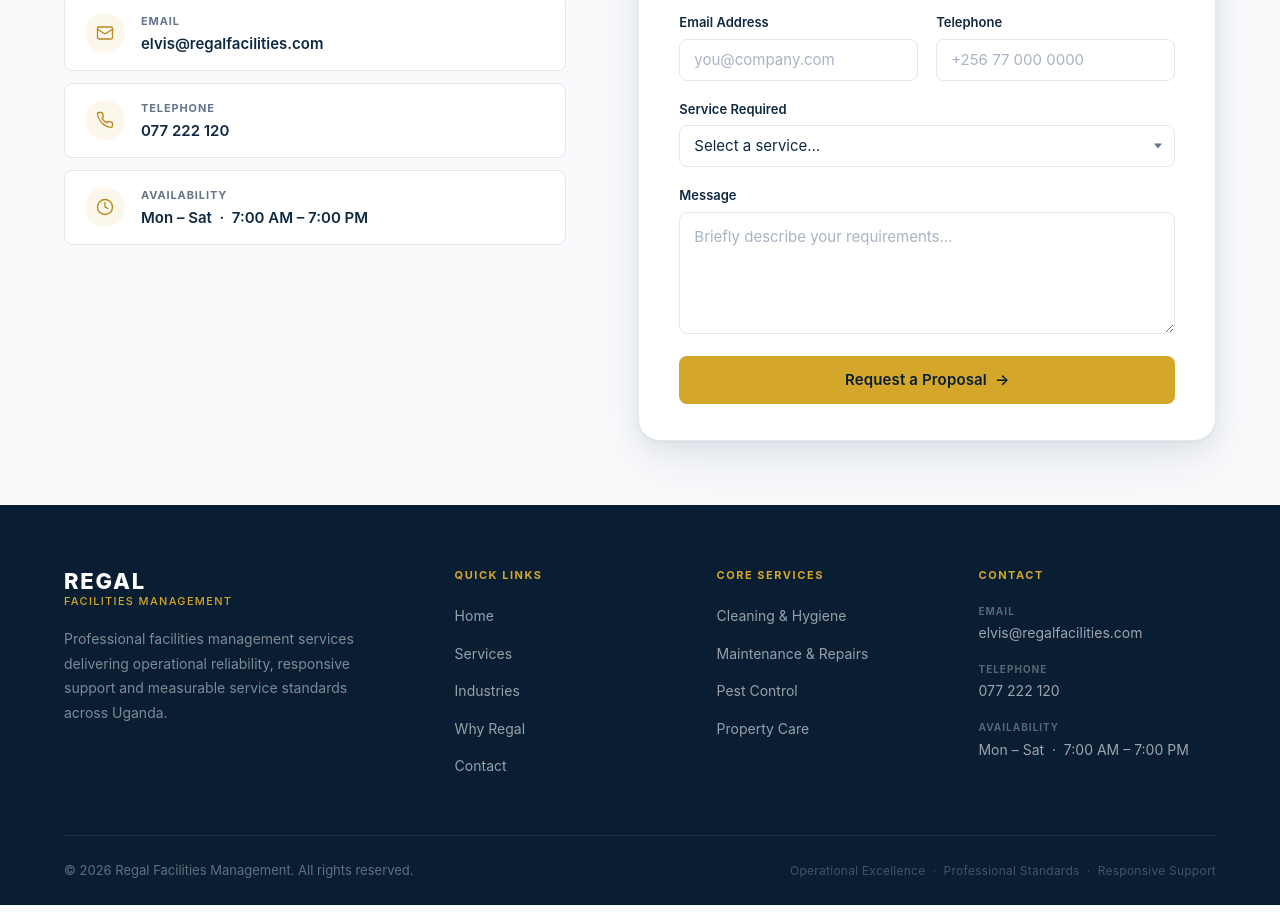
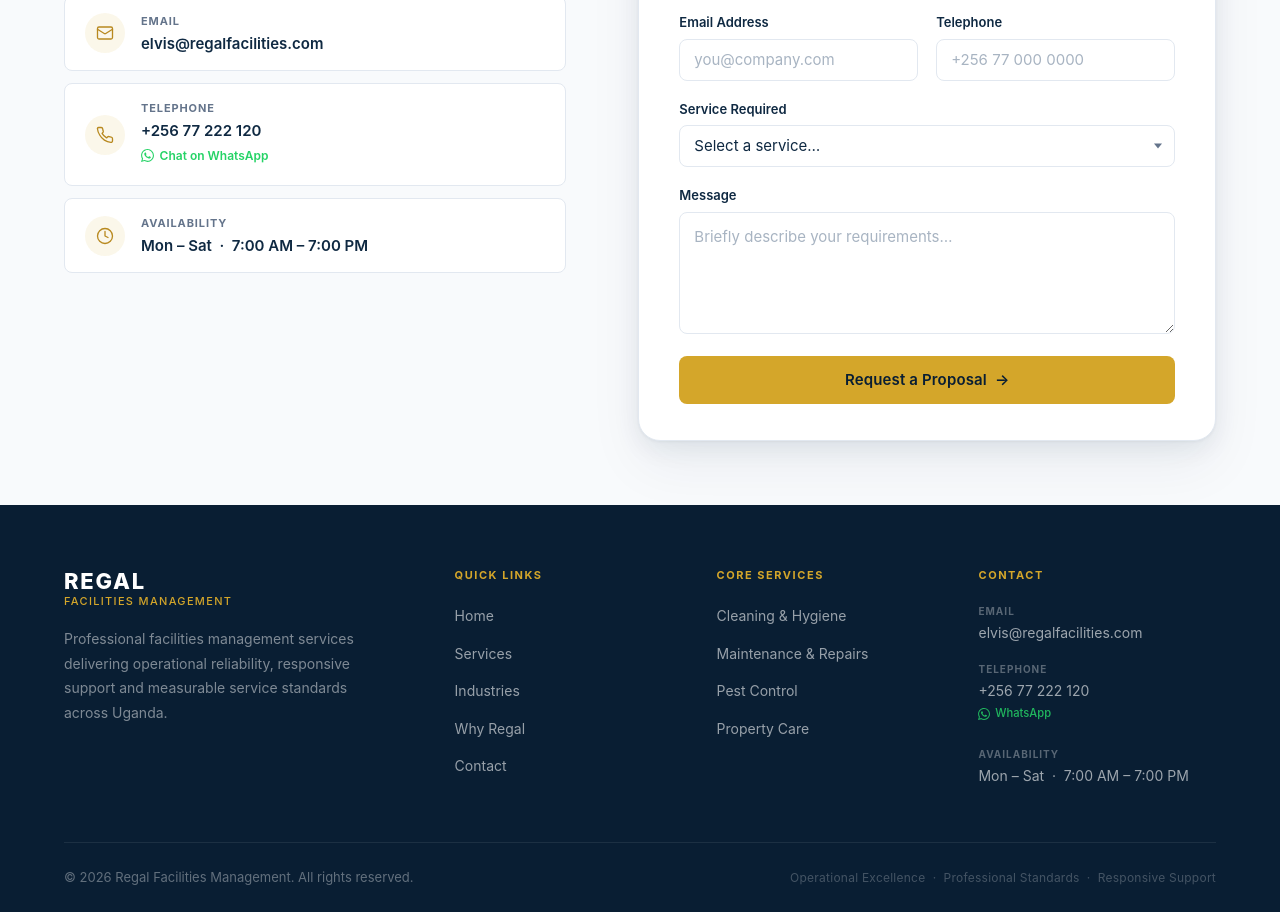
Before and after one commit to collins-adhola/Regal, a React (Vite) app: page / in a window 1280 px wide. Shown: the part 3600-4512 px from the top of the page. Built offline with nearby package versions, Linux system fonts and the light colour scheme.

Commit message:
whatsApp added

```diff
--- a/src/App.tsx
+++ b/src/App.tsx
@@ -575,7 +575,18 @@
                   </div>
                   <div>
                     <p className="ct-card-label">Telephone</p>
-                    <a href="tel:077222120" className="ct-card-value">077 222 120</a>
+                    <a href="tel:+25677222120" className="ct-card-value">+256 77 222 120</a>
+                    <a
+                      href="https://wa.me/25677222120"
+                      className="ct-whatsapp-link"
+                      target="_blank"
+                      rel="noopener noreferrer"
+                    >
+                      <svg viewBox="0 0 24 24" width="13" height="13" fill="currentColor" aria-hidden="true">
+                        <path d="M17.472 14.382c-.297-.149-1.758-.867-2.03-.967-.273-.099-.471-.148-.67.15-.197.297-.767.966-.94 1.164-.173.199-.347.223-.644.075-.297-.15-1.255-.463-2.39-1.475-.883-.788-1.48-1.761-1.653-2.059-.173-.297-.018-.458.13-.606.134-.133.298-.347.446-.52.149-.174.198-.298.298-.497.099-.198.05-.371-.025-.52-.075-.149-.669-1.612-.916-2.207-.242-.579-.487-.5-.669-.51-.173-.008-.371-.01-.57-.01-.198 0-.52.074-.792.372-.272.297-1.04 1.016-1.04 2.479 0 1.462 1.065 2.875 1.213 3.074.149.198 2.096 3.2 5.077 4.487.709.306 1.262.489 1.694.625.712.227 1.36.195 1.871.118.571-.085 1.758-.719 2.006-1.413.248-.694.248-1.289.173-1.413-.074-.124-.272-.198-.57-.347m-5.421 7.403h-.004a9.87 9.87 0 01-5.031-1.378l-.361-.214-3.741.982.998-3.648-.235-.374a9.86 9.86 0 01-1.51-5.26c.001-5.45 4.436-9.884 9.888-9.884 2.64 0 5.122 1.03 6.988 2.898a9.825 9.825 0 012.893 6.994c-.003 5.45-4.437 9.884-9.885 9.884m8.413-18.297A11.815 11.815 0 0012.05 0C5.495 0 .16 5.335.157 11.892c0 2.096.547 4.142 1.588 5.945L.057 24l6.305-1.654a11.882 11.882 0 005.683 1.448h.005c6.554 0 11.89-5.335 11.893-11.893a11.821 11.821 0 00-3.48-8.413z"/>
+                      </svg>
+                      Chat on WhatsApp
+                    </a>
                   </div>
                 </div>
 
@@ -732,7 +743,18 @@
                 </div>
                 <div className="ft-contact-item">
                   <span className="ft-contact-label">Telephone</span>
-                  <a href="tel:077222120" className="ft-contact-value">077 222 120</a>
+                  <a href="tel:+25677222120" className="ft-contact-value">+256 77 222 120</a>
+                  <a
+                    href="https://wa.me/25677222120"
+                    className="ft-whatsapp-link"
+                    target="_blank"
+                    rel="noopener noreferrer"
+                  >
+                    <svg viewBox="0 0 24 24" width="12" height="12" fill="currentColor" aria-hidden="true">
+                      <path d="M17.472 14.382c-.297-.149-1.758-.867-2.03-.967-.273-.099-.471-.148-.67.15-.197.297-.767.966-.94 1.164-.173.199-.347.223-.644.075-.297-.15-1.255-.463-2.39-1.475-.883-.788-1.48-1.761-1.653-2.059-.173-.297-.018-.458.13-.606.134-.133.298-.347.446-.52.149-.174.198-.298.298-.497.099-.198.05-.371-.025-.52-.075-.149-.669-1.612-.916-2.207-.242-.579-.487-.5-.669-.51-.173-.008-.371-.01-.57-.01-.198 0-.52.074-.792.372-.272.297-1.04 1.016-1.04 2.479 0 1.462 1.065 2.875 1.213 3.074.149.198 2.096 3.2 5.077 4.487.709.306 1.262.489 1.694.625.712.227 1.36.195 1.871.118.571-.085 1.758-.719 2.006-1.413.248-.694.248-1.289.173-1.413-.074-.124-.272-.198-.57-.347m-5.421 7.403h-.004a9.87 9.87 0 01-5.031-1.378l-.361-.214-3.741.982.998-3.648-.235-.374a9.86 9.86 0 01-1.51-5.26c.001-5.45 4.436-9.884 9.888-9.884 2.64 0 5.122 1.03 6.988 2.898a9.825 9.825 0 012.893 6.994c-.003 5.45-4.437 9.884-9.885 9.884m8.413-18.297A11.815 11.815 0 0012.05 0C5.495 0 .16 5.335.157 11.892c0 2.096.547 4.142 1.588 5.945L.057 24l6.305-1.654a11.882 11.882 0 005.683 1.448h.005c6.554 0 11.89-5.335 11.893-11.893a11.821 11.821 0 00-3.48-8.413z"/>
+                    </svg>
+                    WhatsApp
+                  </a>
                 </div>
                 <div className="ft-contact-item">
                   <span className="ft-contact-label">Availability</span>
--- a/src/styles/global.css
+++ b/src/styles/global.css
@@ -1534,6 +1534,23 @@
   border-top: 5.5px solid var(--muted);
 }
 
+/* WhatsApp link — contact card */
+.ct-whatsapp-link {
+  display: inline-flex;
+  align-items: center;
+  gap: 0.35rem;
+  margin-top: 0.3rem;
+  font-size: 0.75rem;
+  font-weight: 600;
+  color: #25D366;
+  text-decoration: none;
+  transition: opacity var(--transition);
+}
+
+.ct-whatsapp-link:hover {
+  opacity: 0.75;
+}
+
 /* Submit button */
 .ct-submit {
   width: 100%;
@@ -1706,6 +1723,24 @@
   color: rgba(255, 255, 255, 0.9);
 }
 
+/* WhatsApp link — footer */
+.ft-whatsapp-link {
+  display: inline-flex;
+  align-items: center;
+  gap: 0.3rem;
+  margin-top: 0.25rem;
+  font-size: 0.7rem;
+  font-weight: 500;
+  color: #25D366;
+  text-decoration: none;
+  opacity: 0.85;
+  transition: opacity var(--transition);
+}
+
+.ft-whatsapp-link:hover {
+  opacity: 1;
+}
+
 /* Bottom bar */
 .footer-bottom {
   display: flex;
```
